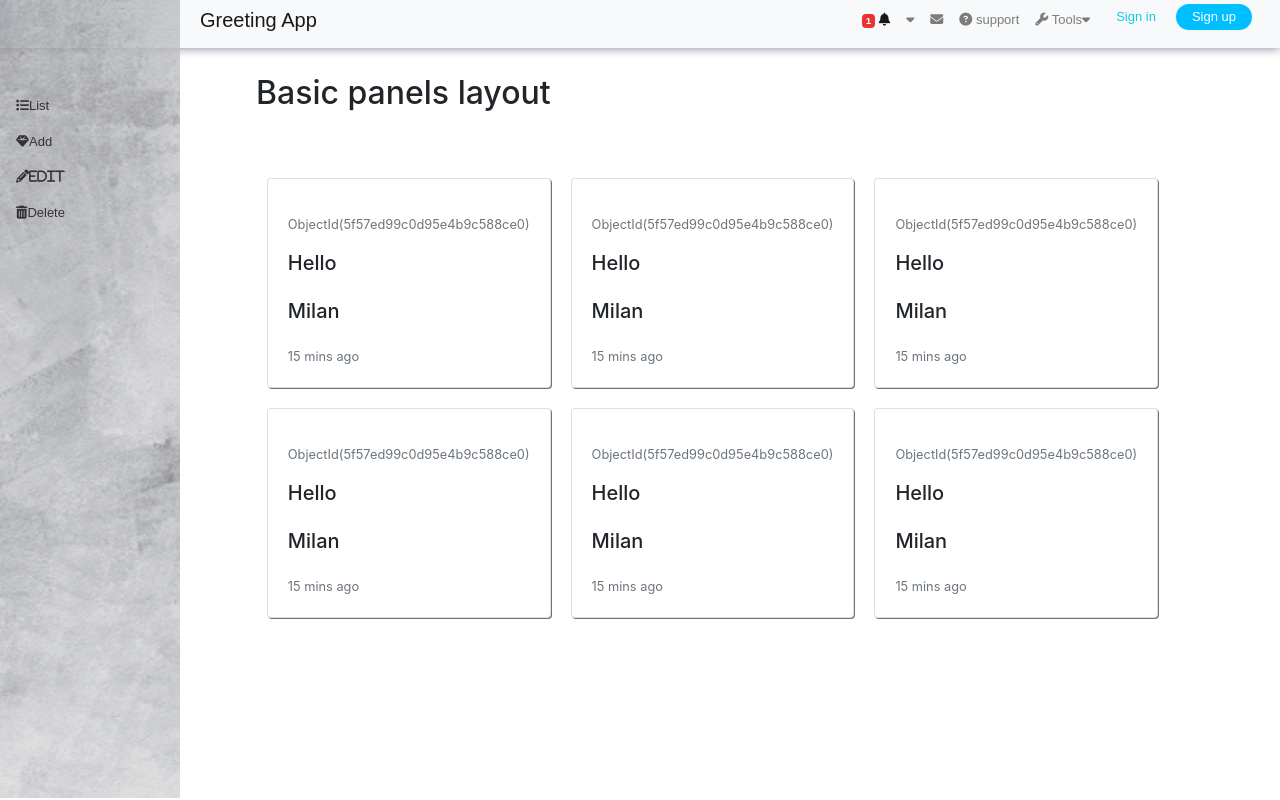
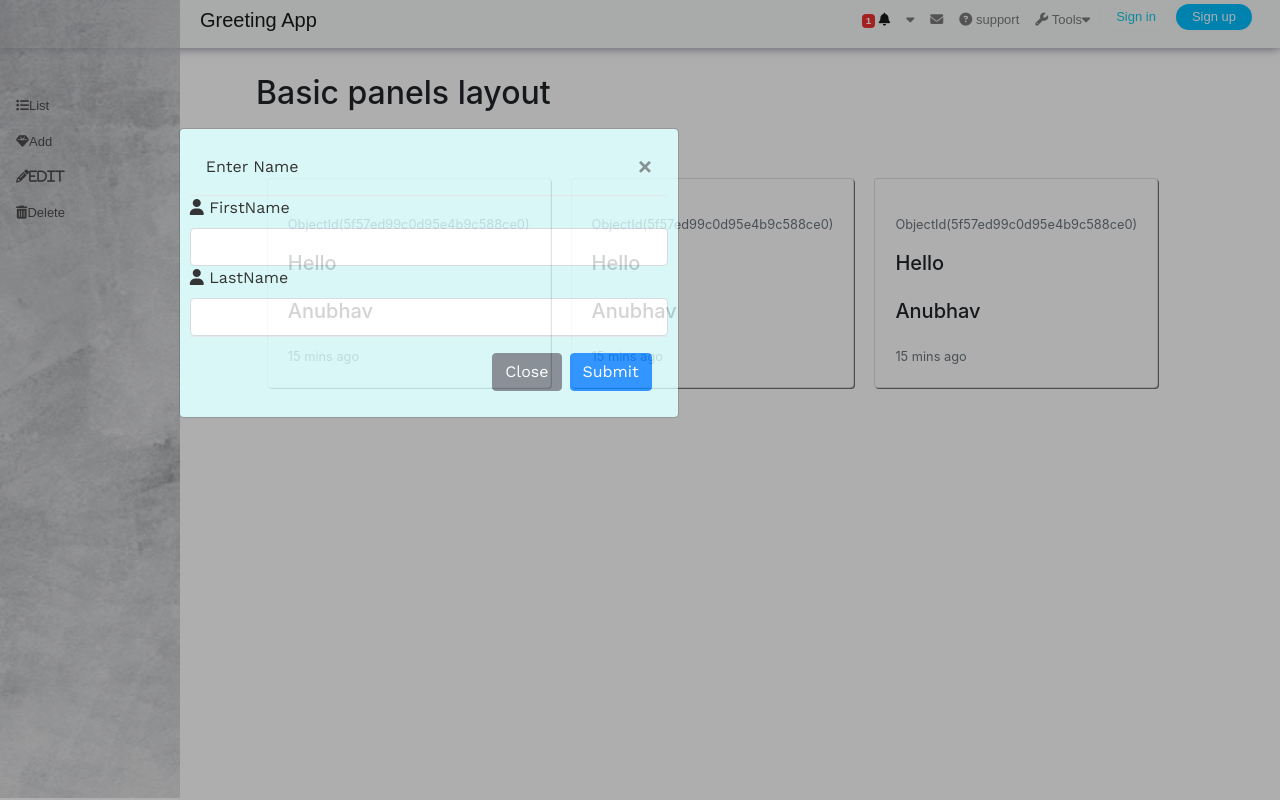
Before and after one commit to anubhav230/GreetingAppFrontend, a plain HTML site: page src/index.html in a window 1280 px wide. Both pictures are taken after a click on the link "Add". Drawn offline with nearby package versions, Linux system fonts and the light colour scheme.

Commit message:
ADDED: Modal popup for adding details

```diff
--- a/src/style.css
+++ b/css/style.css
@@ -15,7 +15,7 @@ body{
     height: 100%;
     z-index: 2;
     float: left;
-    background:url('./images.jpg');
+    background:url('../image/images.jpg');
     background-position: top;
     opacity: 0.8;
     background-size: cover;
@@ -82,3 +82,28 @@ h2{
     color: #fff;
     background-color: rgb(238, 49, 49);
 }
+
+
+
+.modal {
+
+    display: none; /* Hidden by default */
+    position: fixed; /* Stay in place */
+    z-index: 1; /* Sit on top */
+    padding-top: 100px; /* Location of the box */
+    padding-right: 33%;
+    right: 50%;
+    left: 0;
+    top: 0;
+    width: 100%; /* Full width */
+    height: 100%; /* Full height */
+    overflow: auto; /* Enable scroll if needed */
+    background-color: rgb(0,0,0); /* Fallback color */
+    background-color: rgba(0,0,0,0.4); /* Black w/ opacity */
+}
+
+.modal-content{
+    padding: 10px;
+    color: rgb(2, 2, 2);
+    background-color: rgb(209, 245, 245);
+}
--- a/src/index.html
+++ b/src/index.html
@@ -8,11 +8,15 @@
       <script src="https://cdn.jsdelivr.net/npm/popper.js@1.16.1/dist/umd/popper.min.js" integrity="sha384-9/reFTGAW83EW2RDu2S0VKaIzap3H66lZH81PoYlFhbGU+6BZp6G7niu735Sk7lN" crossorigin="anonymous"></script>
       <script src="https://stackpath.bootstrapcdn.com/bootstrap/4.5.2/js/bootstrap.min.js" integrity="sha384-B4gt1jrGC7Jh4AgTPSdUtOBvfO8shuf57BaghqFfPlYxofvL8/KUEfYiJOMMV+rV" crossorigin="anonymous"></script>
       <script src="https://kit.fontawesome.com/40953bc0e1.js" crossorigin="anonymous"></script>
-      <link rel="stylesheet" href="./style.css">
-      <title>Document</title>
+
+      <link rel="stylesheet" href="../css/style.css">
+      <title></title>
   </head>
   <body>
     <nav class="navbar navbar-expand-lg navbar-light bg-light">
+      <button class="navbar-toggler" type="button" data-toggle="collapse" data-target="#navbarNav" aria-controls="navbarNav" aria-expanded="false" aria-label="Toggle navigation">
+        <span class="navbar-toggler-icon"></span>
+      </button>
       <div class="collapse navbar-collapse" id="navbarNav">
         <a class="navbar-brand heading" href="#">Greeting App</a>
         <ul class="navbar-nav ml-auto">
@@ -37,6 +41,7 @@
           <li class="nav-item">
             <a class="nav-link" href="#" id="signin">Sign in</a>
           </li>
+
           <li class="nav-item">
             <a class="nav-link" href="#" id="signup">Sign up</a>
           </li>
@@ -44,20 +49,82 @@
       </div>
     </nav>
 
+
+
+
+
+
     <div class="side-bar" >
       <nav class="vertical-bar">
-        <a class="nav-link" href="#"><i class="fas fa-list"></i>List</a>
-        <a class="nav-link" href="#"><i class="fas fa-gem"></i>Add</a>
-        <a class="nav-link" href="#"><i class="fa fa-pencil">Edit</i>
-        <a class="nav-link" href="#"><i class="fas fa-trash-alt"></i>Delete</a>
+        <a class="nav-link"><i class="fas fa-list"></i>List</a>
+        <a class="nav-link" data-target="#mymodal" data-toggle="modal" data-backdrop="false"><i class="fas fa-gem"></i>Add</a>
+        <div class="modal" id="mymodal">
+          <div class="modal-dialog">
+            <div class="modal-content">
+              <div class="modal-header">
+                 <span>Enter Name</span>
+                 <button type="button" class="close" data-dismiss="modal"> &times;</button>
+              </div>
+              <div class="">
+                <form>
+                  <div>
+                    <label><i class="fa fa-user"></i> FirstName</label>
+                    <input type="text" name="" id="textbox" class="form-control">
+                  </div>
+
+                  <div>
+                    <label><i class="fa fa-user"></i> LastName</label>
+                    <input type="text" name="" id="textbox" class="form-control">
+                  </div>
+                </form>
+              </div>
+              <div class="modal-footer">
+                <button type="button" class="btn btn-secondary" data-dismiss="modal">Close</button>
+                <button type="button" class="btn btn-primary">Submit</button>
+              </div>
+            </div>
+          </div>
+        </div>
+
+        <a class="nav-link" href="#" data-target="#mymodal" data-toggle="modal" data-backdrop="false"><i class="fa fa-pencil">Edit</i>
+        <a class="nav-link" href="#" data-target="#deletemodal" data-toggle="modal" data-backdrop="false"><i class="fas fa-trash-alt"></i>Delete</a>
+
+        <div class="modal" id="deletemodal">
+          <div class="modal-dialog">
+            <div class="modal-content">
+              <div class="modal-header">
+                 <span>Add</span>
+                 <button type="button" class="close" data-dismiss="modal"> &times;</button>
+              </div>
+              <div class="">
+                <form>
+                  <div>
+                    <label><i class="fa fa-user"></i> Enter Object ID</label>
+                    <input type="text" name="" id="textbox" class="form-control">
+                  </div>
+                </form>
+              </div>
+              <div class="modal-footer">
+                <button type="button" class="btn btn-secondary" data-dismiss="modal">Close</button>
+                <button type="button" class="btn btn-danger">Delete</button>
+              </div>
+            </div>
+          </div>
+        </div>
+
+
+
+
       </nav>
+
+
     </div>
     <h2>Basic panels layout</h2>
     <div class="card">
       <div class="card-body">
         <p class="card-text"><small class="text-muted">ObjectId(5f57ed99c0d95e4b9c588ce0)</small></p>
         <h5 class="card-title">Hello</h5>
-        <h5 class="card-text">Milan</h5>
+        <h5 class="card-text">Anubhav</h5>
         <p class="card-text"><small class="text-muted">15 mins ago</small></p>
       </div>
     </div>
@@ -65,7 +132,7 @@
       <div class="card-body">
         <p class="card-text"><small class="text-muted">ObjectId(5f57ed99c0d95e4b9c588ce0)</small></p>
         <h5 class="card-title">Hello</h5>
-        <h5 class="card-text">Milan</h5>
+        <h5 class="card-text">Anubhav</h5>
         <p class="card-text"><small class="text-muted">15 mins ago</small></p>
       </div>
     </div>
@@ -73,33 +140,10 @@
       <div class="card-body">
         <p class="card-text"><small class="text-muted">ObjectId(5f57ed99c0d95e4b9c588ce0)</small></p>
         <h5 class="card-title">Hello</h5>
-        <h5 class="card-text">Milan</h5>
+        <h5 class="card-text">Anubhav</h5>
         <p class="card-text"><small class="text-muted">15 mins ago</small></p>
       </div>
     </div>
-    <div class="card">
-      <div class="card-body">
-        <p class="card-text"><small class="text-muted">ObjectId(5f57ed99c0d95e4b9c588ce0)</small></p>
-        <h5 class="card-title">Hello</h5>
-        <h5 class="card-text">Milan</h5>
-        <p class="card-text"><small class="text-muted">15 mins ago</small></p>
-      </div>
-    </div>
-    <div class="card">
-      <div class="card-body">
-        <p class="card-text"><small class="text-muted">ObjectId(5f57ed99c0d95e4b9c588ce0)</small></p>
-        <h5 class="card-title">Hello</h5>
-        <h5 class="card-text">Milan</h5>
-        <p class="card-text"><small class="text-muted">15 mins ago</small></p>
-      </div>
-    </div>
-    <div class="card">
-      <div class="card-body">
-        <p class="card-text"><small class="text-muted">ObjectId(5f57ed99c0d95e4b9c588ce0)</small></p>
-        <h5 class="card-title">Hello</h5>
-        <h5 class="card-text">Milan</h5>
-        <p class="card-text"><small class="text-muted">15 mins ago</small></p>
-      </div>
-    </div>
+
   </body>
 </html>
```
Also changed, not shown: package.json (deleted, +0 -11 lines), image/images.jpg (renamed from src/images.jpg).
